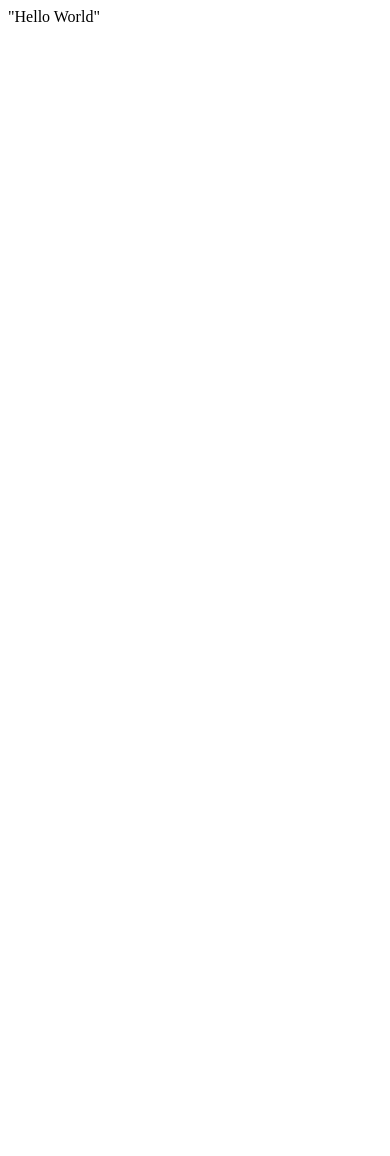
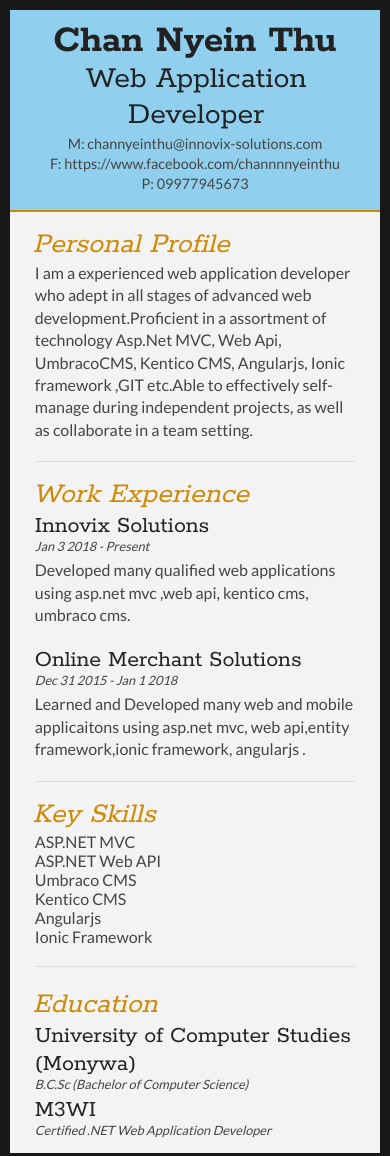
Before and after one commit to ChannNyeinThu/ChannNyeinThu.github.io, a plain HTML site: page index.html in a window 390 px wide. Before the commit the page ends 844 px from the top, so only its background shows below. Drawn offline with Linux system fonts and the light colour scheme.

Commit message:
complete profile

```diff
--- a/index.html
+++ b/index.html
@@ -1 +1,131 @@
-"Hello World"
+<!DOCTYPE html>
+<html>
+<head>
+<title>Joe Bloggs - Curriculum Vitae</title>
+
+<meta name="viewport" content="width=device-width"/>
+<meta name="description" content="The Curriculum Vitae of Joe Bloggs."/>
+<meta charset="UTF-8">
+
+<link type="text/css" rel="stylesheet" href="style.css">
+<link href='http://fonts.googleapis.com/css?family=Rokkitt:400,700|Lato:400,300' rel='stylesheet' type='text/css'>
+
+<!--[if lt IE 9]>
+<script src="//html5shiv.googlecode.com/svn/trunk/html5.js"></script>
+<![endif]-->
+</head>
+<body id="top">
+<div id="cv" class="instaFade">
+	<div class="mainDetails">
+		<div id="headshot" class="quickFade">
+			<img src="profile.jpg" alt="Alan Smith" />
+		</div>
+
+		<div id="name">
+			<h1 class="quickFade delayTwo">Chan Nyein Thu</h1>
+			<h2 class="quickFade delayThree">Web Application Developer</h2>
+		</div>
+
+		<div id="contactDetails" class="quickFade delayFour">
+			<ul>
+				<li>M: <a href="mailto:channyeinthu@innovix-solutions.com" target="_blank">channyeinthu@innovix-solutions.com</a></li>
+				<li>F: <a href="https://www.facebook.com/channnnyeinthu">https://www.facebook.com/channnnyeinthu</a></li>
+				<li>P: 09977945673</li>
+			</ul>
+		</div>
+		<div class="clear"></div>
+	</div>
+
+	<div id="mainArea" class="quickFade delayFive">
+		<section>
+			<article>
+				<div class="sectionTitle">
+					<h1>Personal Profile</h1>
+				</div>
+
+				<div class="sectionContent">
+					<p>I am a experienced web application developer who adept in all stages of advanced web development.Proficient in a assortment of technology Asp.Net MVC, Web Api, UmbracoCMS, Kentico CMS, Angularjs, Ionic framework ,GIT etc.Able to effectively self-manage during independent projects, as well as collaborate in a team setting. </p>
+				</div>
+			</article>
+			<div class="clear"></div>
+		</section>
+
+
+		<section>
+			<div class="sectionTitle">
+				<h1>Work Experience</h1>
+			</div>
+
+			<div class="sectionContent">
+				<article>
+					<h2>Innovix Solutions</h2>
+					<p class="subDetails">Jan 3 2018 - Present</p>
+					<p>Developed  many qualified web applications using asp.net mvc ,web api, kentico cms, umbraco cms.</p>
+				</article>
+
+				<article>
+					<h2>Online Merchant Solutions</h2>
+					<p class="subDetails">Dec 31 2015 - Jan 1 2018</p>
+					<p>Learned and Developed many web and mobile applicaitons using asp.net mvc, web api,entity framework,ionic framework, angularjs . </p>
+				</article>
+
+
+			</div>
+			<div class="clear"></div>
+		</section>
+
+
+		<section>
+			<div class="sectionTitle">
+				<h1>Key Skills</h1>
+			</div>
+
+			<div class="sectionContent">
+				<ul class="keySkills">
+					<li>ASP.NET MVC</li>
+					<li>ASP.NET Web API</li>
+					<li>Umbraco CMS </li>
+					<li>Kentico CMS</li>
+					<li>Angularjs</li>
+					<lli>Ionic Framework</li>
+
+				</ul>
+			</div>
+			<div class="clear"></div>
+		</section>
+
+
+		<section>
+			<div class="sectionTitle">
+				<h1>Education</h1>
+			</div>
+
+			<div class="sectionContent">
+				<article>
+					<h2>University of Computer Studies (Monywa)</h2>
+					<p class="subDetails">B.C.Sc (Bachelor of Computer Science)</p>
+
+				</article>
+
+				<article>
+					<h2>M3WI</h2>
+					<p class="subDetails">Certified .NET Web Application Developer</p>
+
+				</article>
+			</div>
+			<div class="clear"></div>
+		</section>
+
+	</div>
+</div>
+<script type="text/javascript">
+var gaJsHost = (("https:" == document.location.protocol) ? "https://ssl." : "http://www.");
+document.write(unescape("%3Cscript src='" + gaJsHost + "google-analytics.com/ga.js' type='text/javascript'%3E%3C/script%3E"));
+</script>
+<script type="text/javascript">
+var pageTracker = _gat._getTracker("UA-3753241-1");
+pageTracker._initData();
+pageTracker._trackPageview();
+</script>
+</body>
+</html>
--- /dev/null
+++ b/style.css
@@ -0,0 +1,355 @@
+html,body,div,span,object,iframe,h1,h2,h3,h4,h5,h6,p,blockquote,pre,abbr,address,cite,code,del,dfn,em,img,ins,kbd,q,samp,small,strong,sub,sup,var,b,i,dl,dt,dd,ol,ul,li,fieldset,form,label,legend,table,caption,tbody,tfoot,thead,tr,th,td,article,aside,canvas,details,figcaption,figure,footer,header,hgroup,menu,nav,section,summary,time,mark,audio,video {
+border:0;
+font:inherit;
+font-size:100%;
+margin:0;
+padding:0;
+vertical-align:baseline;
+}
+
+article,aside,details,figcaption,figure,footer,header,hgroup,menu,nav,section {
+display:block;
+}
+
+html, body {background: #181818; font-family: 'Lato', helvetica, arial, sans-serif; font-size: 16px; color: #222;}
+
+.clear {clear: both;}
+
+p {
+	font-size: 1em;
+	line-height: 1.4em;
+	margin-bottom: 20px;
+	color: #444;
+}
+
+#cv {
+	width: 90%;
+	max-width: 800px;
+	background: #f3f3f3;
+	margin: 30px auto;
+}
+
+.mainDetails {
+	padding: 25px 35px;
+	border-bottom: 2px solid #cf8a05;
+	background: #90d0ee;
+}
+
+#name h1 {
+	font-size: 2.5em;
+	font-weight: 700;
+	font-family: 'Rokkitt', Helvetica, Arial, sans-serif;
+	margin-bottom: -6px;
+}
+
+#name h2 {
+	font-size: 2em;
+	margin-left: 2px;
+	font-family: 'Rokkitt', Helvetica, Arial, sans-serif;
+}
+
+#mainArea {
+	padding: 0 40px;
+}
+
+#headshot {
+	width: 12.5%;
+	float: left;
+	margin-right: 30px;
+}
+
+#headshot img {
+	width: 100%;
+	height: auto;
+	-webkit-border-radius: 50px;
+	border-radius: 50px;
+}
+
+#name {
+	float: left;
+}
+
+#contactDetails {
+	float: right;
+}
+
+#contactDetails ul {
+	list-style-type: none;
+	font-size: 0.9em;
+	margin-top: 2px;
+}
+
+#contactDetails ul li {
+	margin-bottom: 3px;
+	color: #444;
+}
+
+#contactDetails ul li a, a[href^=tel] {
+	color: #444;
+	text-decoration: none;
+	-webkit-transition: all .3s ease-in;
+	-moz-transition: all .3s ease-in;
+	-o-transition: all .3s ease-in;
+	-ms-transition: all .3s ease-in;
+	transition: all .3s ease-in;
+}
+
+#contactDetails ul li a:hover {
+	color: #cf8a05;
+}
+
+
+section {
+	border-top: 1px solid #dedede;
+	padding: 20px 0 0;
+}
+
+section:first-child {
+	border-top: 0;
+}
+
+section:last-child {
+	padding: 20px 0 10px;
+}
+
+.sectionTitle {
+	float: left;
+	width: 25%;
+}
+
+.sectionContent {
+	float: right;
+	width: 72.5%;
+}
+
+.sectionTitle h1 {
+	font-family: 'Rokkitt', Helvetica, Arial, sans-serif;
+	font-style: italic;
+	font-size: 1.5em;
+	color: #cf8a05;
+}
+
+.sectionContent h2 {
+	font-family: 'Rokkitt', Helvetica, Arial, sans-serif;
+	font-size: 1.5em;
+	margin-bottom: -2px;
+}
+
+.subDetails {
+	font-size: 0.8em;
+	font-style: italic;
+	margin-bottom: 3px;
+}
+
+.keySkills {
+	list-style-type: none;
+	-moz-column-count:3;
+	-webkit-column-count:3;
+	column-count:3;
+	margin-bottom: 20px;
+	font-size: 1em;
+	color: #444;
+}
+
+.keySkills ul li {
+	margin-bottom: 3px;
+}
+
+@media all and (min-width: 602px) and (max-width: 800px) {
+	#headshot {
+		display: none;
+	}
+
+	.keySkills {
+	-moz-column-count:2;
+	-webkit-column-count:2;
+	column-count:2;
+	}
+}
+
+@media all and (max-width: 601px) {
+	#cv {
+		width: 95%;
+		margin: 10px auto;
+		min-width: 280px;
+	}
+
+	#headshot {
+		display: none;
+	}
+
+	#name, #contactDetails {
+		float: none;
+		width: 100%;
+		text-align: center;
+	}
+
+	.sectionTitle, .sectionContent {
+		float: none;
+		width: 100%;
+	}
+
+	.sectionTitle {
+		margin-left: -2px;
+		font-size: 1.25em;
+	}
+
+	.keySkills {
+		-moz-column-count:2;
+		-webkit-column-count:2;
+		column-count:2;
+	}
+}
+
+@media all and (max-width: 480px) {
+	.mainDetails {
+		padding: 15px 15px;
+	}
+
+	section {
+		padding: 15px 0 0;
+	}
+
+	#mainArea {
+		padding: 0 25px;
+	}
+
+
+	.keySkills {
+	-moz-column-count:1;
+	-webkit-column-count:1;
+	column-count:1;
+	}
+
+	#name h1 {
+		line-height: .8em;
+		margin-bottom: 4px;
+	}
+}
+
+@media print {
+    #cv {
+        width: 100%;
+    }
+}
+
+@-webkit-keyframes reset {
+	0% {
+		opacity: 0;
+	}
+	100% {
+		opacity: 0;
+	}
+}
+
+@-webkit-keyframes fade-in {
+	0% {
+		opacity: 0;
+	}
+	40% {
+		opacity: 0;
+	}
+	100% {
+		opacity: 1;
+	}
+}
+
+@-moz-keyframes reset {
+	0% {
+		opacity: 0;
+	}
+	100% {
+		opacity: 0;
+	}
+}
+
+@-moz-keyframes fade-in {
+	0% {
+		opacity: 0;
+	}
+	40% {
+		opacity: 0;
+	}
+	100% {
+		opacity: 1;
+	}
+}
+
+@keyframes reset {
+	0% {
+		opacity: 0;
+	}
+	100% {
+		opacity: 0;
+	}
+}
+
+@keyframes fade-in {
+	0% {
+		opacity: 0;
+	}
+	40% {
+		opacity: 0;
+	}
+	100% {
+		opacity: 1;
+	}
+}
+
+.instaFade {
+    -webkit-animation-name: reset, fade-in;
+    -webkit-animation-duration: 1.5s;
+    -webkit-animation-timing-function: ease-in;
+
+	-moz-animation-name: reset, fade-in;
+    -moz-animation-duration: 1.5s;
+    -moz-animation-timing-function: ease-in;
+
+	animation-name: reset, fade-in;
+    animation-duration: 1.5s;
+    animation-timing-function: ease-in;
+}
+
+.quickFade {
+    -webkit-animation-name: reset, fade-in;
+    -webkit-animation-duration: 2.5s;
+    -webkit-animation-timing-function: ease-in;
+
+	-moz-animation-name: reset, fade-in;
+    -moz-animation-duration: 2.5s;
+    -moz-animation-timing-function: ease-in;
+
+	animation-name: reset, fade-in;
+    animation-duration: 2.5s;
+    animation-timing-function: ease-in;
+}
+
+.delayOne {
+	-webkit-animation-delay: 0, .5s;
+	-moz-animation-delay: 0, .5s;
+	animation-delay: 0, .5s;
+}
+
+.delayTwo {
+	-webkit-animation-delay: 0, 1s;
+	-moz-animation-delay: 0, 1s;
+	animation-delay: 0, 1s;
+}
+
+.delayThree {
+	-webkit-animation-delay: 0, 1.5s;
+	-moz-animation-delay: 0, 1.5s;
+	animation-delay: 0, 1.5s;
+}
+
+.delayFour {
+	-webkit-animation-delay: 0, 2s;
+	-moz-animation-delay: 0, 2s;
+	animation-delay: 0, 2s;
+}
+
+.delayFive {
+	-webkit-animation-delay: 0, 2.5s;
+	-moz-animation-delay: 0, 2.5s;
+	animation-delay: 0, 2.5s;
+}
```
Also changed, not shown: email.png (added), facebook.png (added), phone.png (added), profile.jpg (added).
